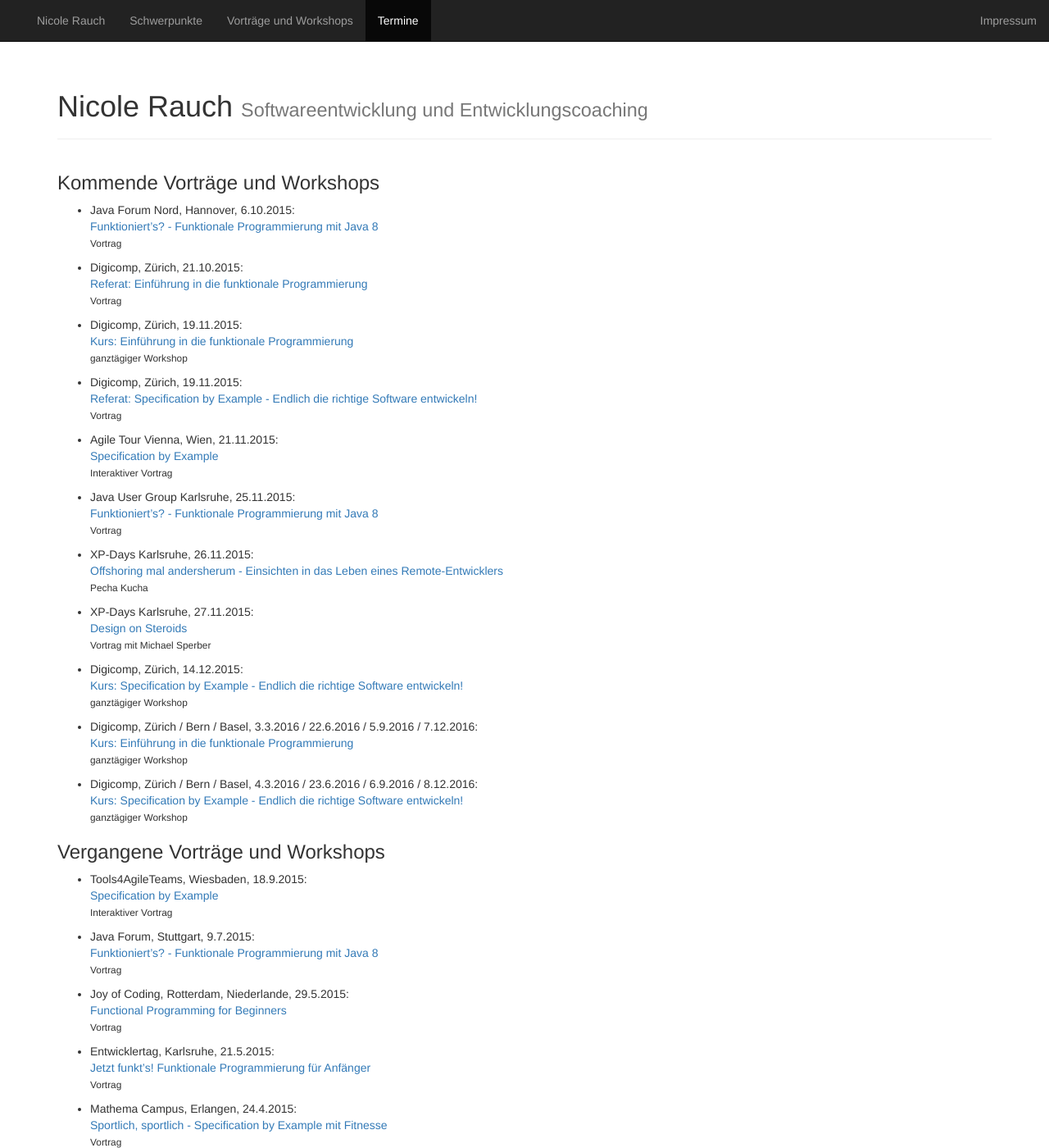
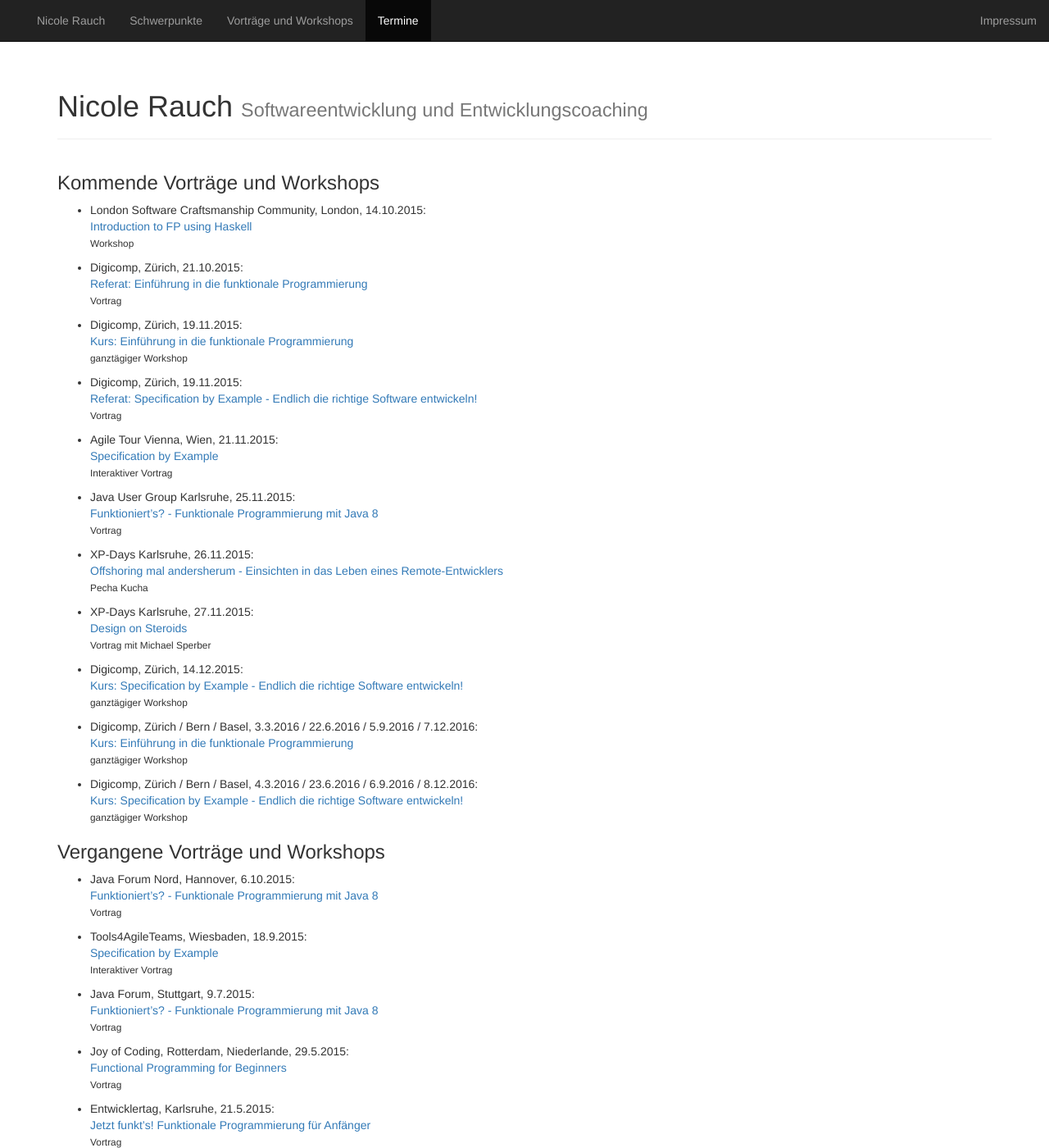
Before and after one commit to NicoleRauch/BusinessWebsite, a Jekyll site: the page built from jekyll/termine.md, in a window 1280 px wide and 1400 px high. Shown: the whole window at 82% size. Built offline with Jekyll 4.4.1, drawn with Linux system fonts in a browser that asks for light colours; nearby versions of some CDN libraries; library files that are not in the unit come from our copies; some of the changed text lies outside the part shown.

Commit message:
Termin-Updates

```diff
--- a/jekyll/termine.md
+++ b/jekyll/termine.md
@@ -4,9 +4,9 @@ layout: default
 
 ### Kommende Vorträge und Workshops
 
-* Java Forum Nord, Hannover, 6.10.2015:<br>
-  [Funktioniert's? - Funktionale Programmierung mit Java 8](http://http://javaforumnord.de/)<br>
-  <small>Vortrag</small>
+* London Software Craftsmanship Community, London, 14.10.2015:<br>
+  [Introduction to FP using Haskell](http://www.meetup.com/de/london-software-craftsmanship/events/225943156/?eventId=225943156&rv=co1&chapter_analytics_code=UA-19049790-1&rv=co1)<br>
+  <small>Workshop</small>
 
 * Digicomp, Zürich, 21.10.2015:<br>
   [Referat: Einführung in die funktionale Programmierung](https://www.digicomp.ch/events/softwareentwicklung-events/einfuehrung-in-die-funktionale-programmierung)<br>
@@ -21,7 +21,7 @@ layout: default
   <small>Vortrag</small>
 
 * Agile Tour Vienna, Wien, 21.11.2015:<br>
-  [Specification by Example](http://www.agiletourvienna.at)<br>
+  [Specification by Example](http://www.agiletourvienna.at/Agenda/Rauch)<br>
   <small>Interaktiver Vortrag</small>
 
 * Java User Group Karlsruhe, 25.11.2015:<br>
@@ -52,6 +52,10 @@ layout: default
 
 ### Vergangene Vorträge und Workshops
 
+* Java Forum Nord, Hannover, 6.10.2015:<br>
+  [Funktioniert's? - Funktionale Programmierung mit Java 8](http://http://javaforumnord.de/)<br>
+  <small>Vortrag</small>
+
 * Tools4AgileTeams, Wiesbaden, 18.9.2015:<br>
   [Specification by Example](http://www.tools4agileteams.com/display/2015/Specification+by+Example)<br>
   <small>Interaktiver Vortrag</small>
@@ -75,6 +79,10 @@ layout: default
 * SPA Conference, London, 2.7.2014:<br>
   [Advanced Testing Techniques for Node.js](http://www.spaconference.org/spa2014/sessions/session571.html)<br>
   <small>halbtägiger Workshop mit Andreas Leidig</small>
+
+* London Software Craftsmanship Community, 26.6.2014:<br>
+  [Hands-on session: Refactoring Legacy Code](http://www.meetup.com/de/london-software-craftsmanship/events/190722572/)<br>
+  <small>Workshop</small>
 
 * Entwicklertag, Karlsruhe, 22.5.2014:<br>
   [Einführung in Domain-Driven Design](https://entwicklertag.de/karlsruhe/2014/vortrag/einf-hrung-domain-driven-design)<br>
```
